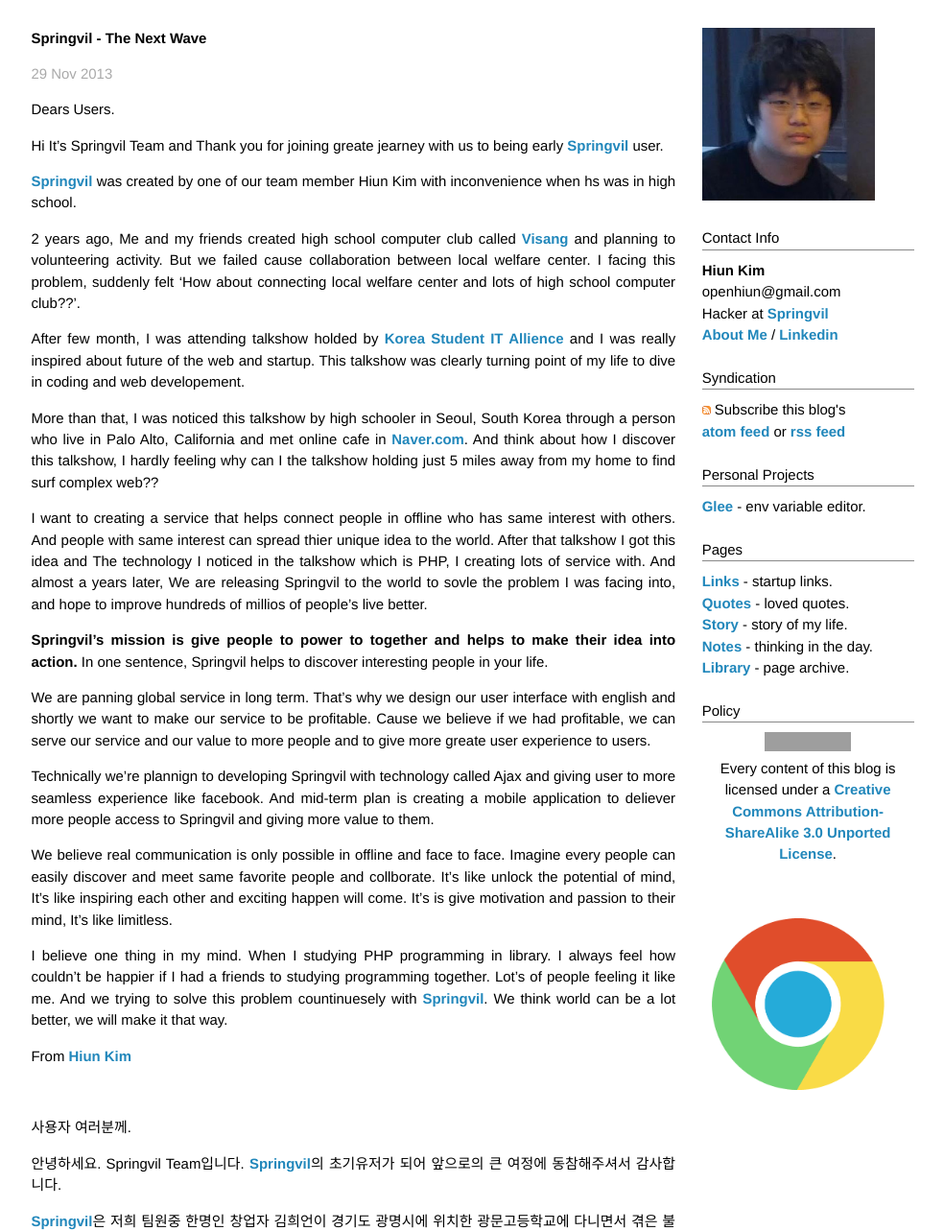
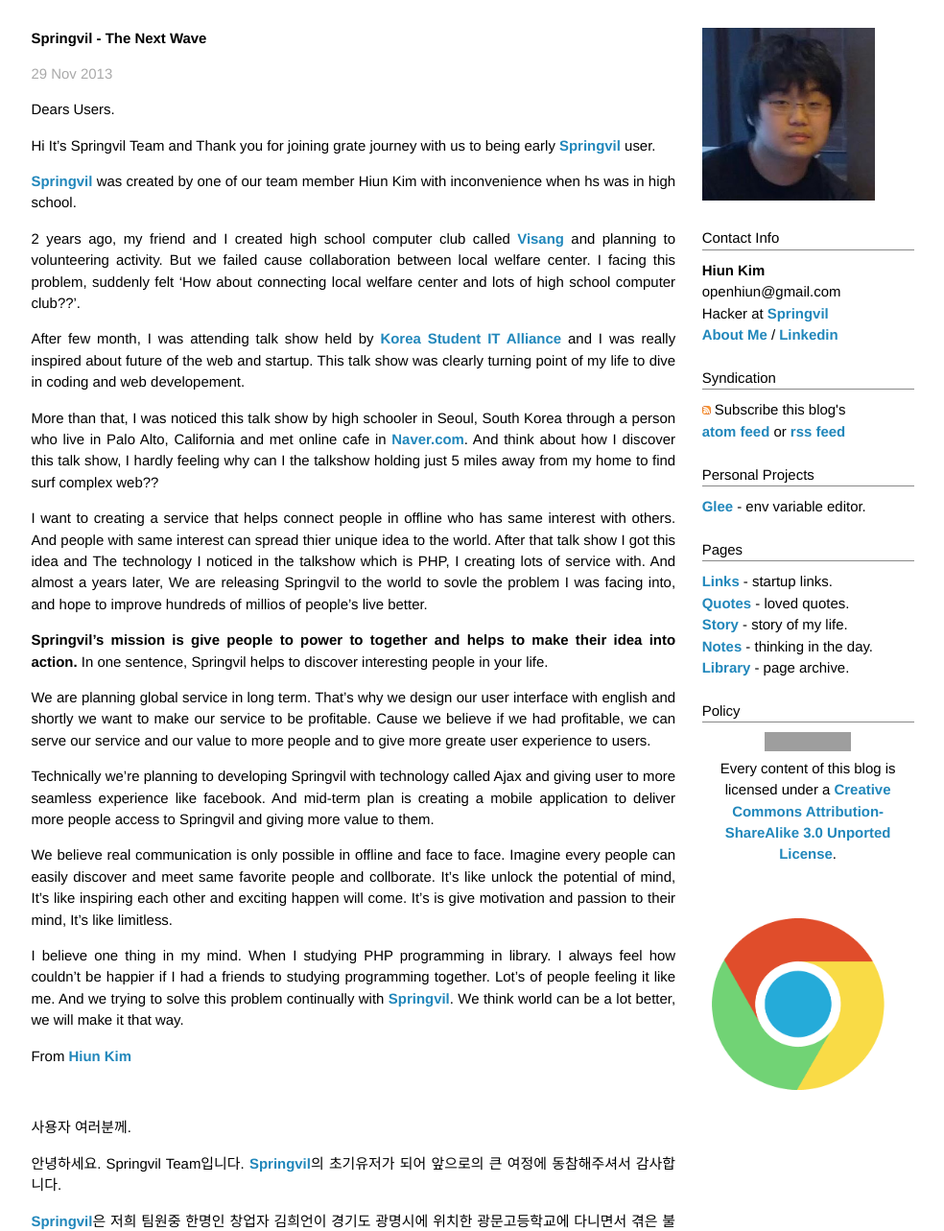
Before and after one commit to Gorski4123/openhiun.github.com, a Jekyll site: the page built from _posts/2013-11-29-next-wave.md, in a window 1280 px wide and 1400 px high, scrolled down 242 px, cut to the strip 117-1400 px from the top of the window. Shown: the whole strip at 96% size, without its empty margins (160-1144 px from the left). Built offline with Jekyll 4.4.1, drawn with Linux system fonts in a browser that asks for light colours; Markdown is read by kramdown in place of the engine named in the settings; comment, search, counter and statistics services are not loaded; grey boxes are pictures that could not be loaded.

Commit message:
Update 2013-11-29-next-wave.md

```diff
--- a/_posts/2013-11-29-next-wave.md
+++ b/_posts/2013-11-29-next-wave.md
@@ -9,27 +9,27 @@
 
 Dears Users.
 
-Hi It's Springvil Team and Thank you for joining greate jearney with us to being early [Springvil][sv] user.
+Hi It's Springvil Team and Thank you for joining grate journey with us to being early [Springvil][sv] user.
 
 [Springvil][sv] was created by one of our team member Hiun Kim with inconvenience when hs was in high school.
 
-2 years ago, Me and my friends created high school computer club called [Visang][visang] and planning to volunteering activity. But we failed cause collaboration between local welfare center. I facing this problem, suddenly felt 'How about connecting local welfare center and lots of high school computer club??'.
+2 years ago, my friend and I created high school computer club called [Visang][visang] and planning to volunteering activity. But we failed cause collaboration between local welfare center. I facing this problem, suddenly felt 'How about connecting local welfare center and lots of high school computer club??'.
 
-After few month, I was attending talkshow holded by [Korea Student IT Allience][ksia] and I was really inspired about future of the web and startup. This talkshow was clearly turning point of my life to dive in coding and web developement.
+After few month, I was attending talk show held by [Korea Student IT Alliance][ksia] and I was really inspired about future of the web and startup. This talk show was clearly turning point of my life to dive in coding and web developement.
 
-More than that, I was noticed this talkshow by high schooler in Seoul, South Korea through a person who live in Palo Alto, California and met online cafe in [Naver.com][naver]. And think about how I discover this talkshow, I hardly feeling why can I the talkshow holding just 5 miles away from my home to find surf complex web??
+More than that, I was noticed this talk show by high schooler in Seoul, South Korea through a person who live in Palo Alto, California and met online cafe in [Naver.com][naver]. And think about how I discover this talk show, I hardly feeling why can I the talkshow holding just 5 miles away from my home to find surf complex web??
 
-I want to creating a service that helps connect people in offline who has same interest with others. And people with same interest can spread thier unique idea to the world. After that talkshow I got this idea and The technology I noticed in the talkshow which is PHP, I creating lots of service with. And almost a years later, We are releasing Springvil to the world to sovle the problem I was facing into, and hope to improve hundreds of millios of people's live better.
+I want to creating a service that helps connect people in offline who has same interest with others. And people with same interest can spread thier unique idea to the world. After that talk show I got this idea and The technology I noticed in the talkshow which is PHP, I creating lots of service with. And almost a years later, We are releasing Springvil to the world to sovle the problem I was facing into, and hope to improve hundreds of millios of people's live better.
 
 **Springvil's mission is give people to power to together and helps to make their idea into action.** In one sentence, Springvil helps to discover interesting people in your life.
 
-We are panning global service in long term. That's why we design our user interface with english and shortly we want to make our service to be profitable. Cause we believe if we had profitable, we can serve our service and our value to more people and to give more greate user experience to users.
+We are planning global service in long term. That's why we design our user interface with english and shortly we want to make our service to be profitable. Cause we believe if we had profitable, we can serve our service and our value to more people and to give more greate user experience to users.
 
-Technically we're plannign to developing Springvil with technology called Ajax and giving user to more seamless experience like facebook. And mid-term plan is creating a mobile application to deliever more people access to Springvil and giving more value to them.
+Technically we're planning to developing Springvil with technology called Ajax and giving user to more seamless experience like facebook. And mid-term plan is creating a mobile application to deliver more people access to Springvil and giving more value to them.
 
 We believe real communication is only possible in offline and face to face. Imagine every people can easily discover and meet same favorite people and collborate. It's like unlock the potential of mind, It's like inspiring each other and exciting happen will come. It's is give motivation and passion to their mind, It's like limitless.
 
-I believe one thing in my mind. When I studying PHP programming in library. I always feel how couldn't be happier if I had a friends to studying programming together. Lot's of people feeling it like me. And we trying to solve this problem countinuesely with [Springvil][sv]. We think world can be a lot better, we will make it that way.
+I believe one thing in my mind. When I studying PHP programming in library. I always feel how couldn't be happier if I had a friends to studying programming together. Lot's of people feeling it like me. And we trying to solve this problem continually with [Springvil][sv]. We think world can be a lot better, we will make it that way.
 
 <p style="margin-left:auto; margin-right:0px;">From <a href="http://www.facebook.com/openhiun">Hiun Kim</a></p>
 
```
